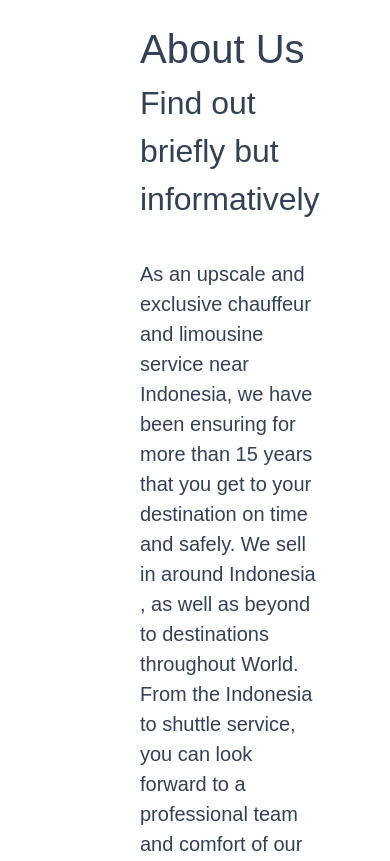
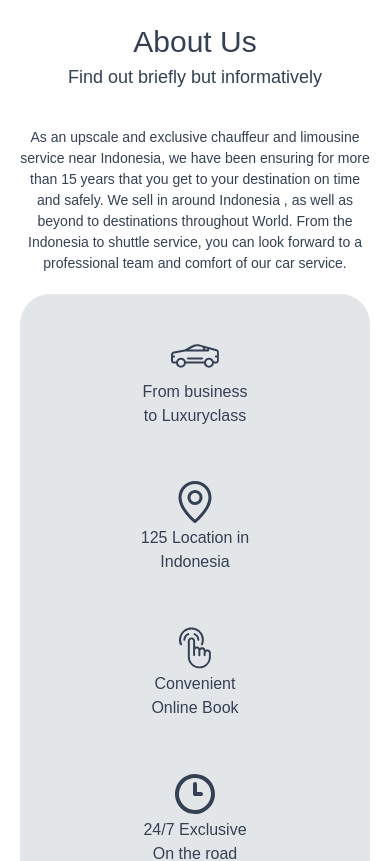
Before and after one commit to AbdellahSlimani/mobiling, a React (Create React App) app: page / in a window 390 px wide. Shown: the part 1320-2181 px from the top of the page. Built offline with nearby package versions, Linux system fonts and the light colour scheme.

Commit message:
Make about us responsive

```diff
--- a/src/components/About.jsx
+++ b/src/components/About.jsx
@@ -24,13 +24,15 @@ function About() {
   ];
 
   return (
-    <div className="flex items-center gap-[100px] px-[140px] pb-[67px]">
-      <div className="w-[560px]">
-        <h1 className="text-[40px] font-medium text-[#344054]">About Us</h1>
-        <p className="mb-[36px] text-[32px] text-[#344054]">
+    <div className="flex flex-col items-center gap-[20px] px-[20px] pb-[67px] md:flex-row md:gap-[100px] md:px-[140px]">
+      <div className="text-[#344054] md:w-[560px]">
+        <h1 className="text-center text-[30px] font-medium md:text-left  md:text-[40px]">
+          About Us
+        </h1>
+        <p className="mb-[36px] text-center text-[18px] md:text-left md:text-[32px]">
           Find out briefly but informatively
         </p>
-        <p className="text-[20px] text-[#344054]">
+        <p className="text-center text-[14px] md:text-left md:text-[20px]">
           As an upscale and exclusive chauffeur and limousine service near
           Indonesia, we have been ensuring for more than 15 years that you get
           to your destination on time and safely. We sell in around Indonesia ,
@@ -39,9 +41,9 @@ function About() {
           comfort of our car service.
         </p>
       </div>
-      <div className="flex h-[300px] w-[500px] flex-wrap justify-between rounded-[30px] bg-[#E3E6E9] px-[90px] py-[38px]">
+      <div className="flex flex-wrap justify-center rounded-[30px] bg-[#E3E6E9] px-[90px] py-[38px] md:h-[300px] md:w-[500px] md:justify-between">
         {features.map((feature) => (
-          <div className="mb-[50px] flex flex-col items-center justify-center">
+          <div className="mb-[50px] flex flex-col items-center justify-center last:mb-0 md:last:mb-[50px]">
             <img
               src={feature.icon}
               alt="feature icon"
```
